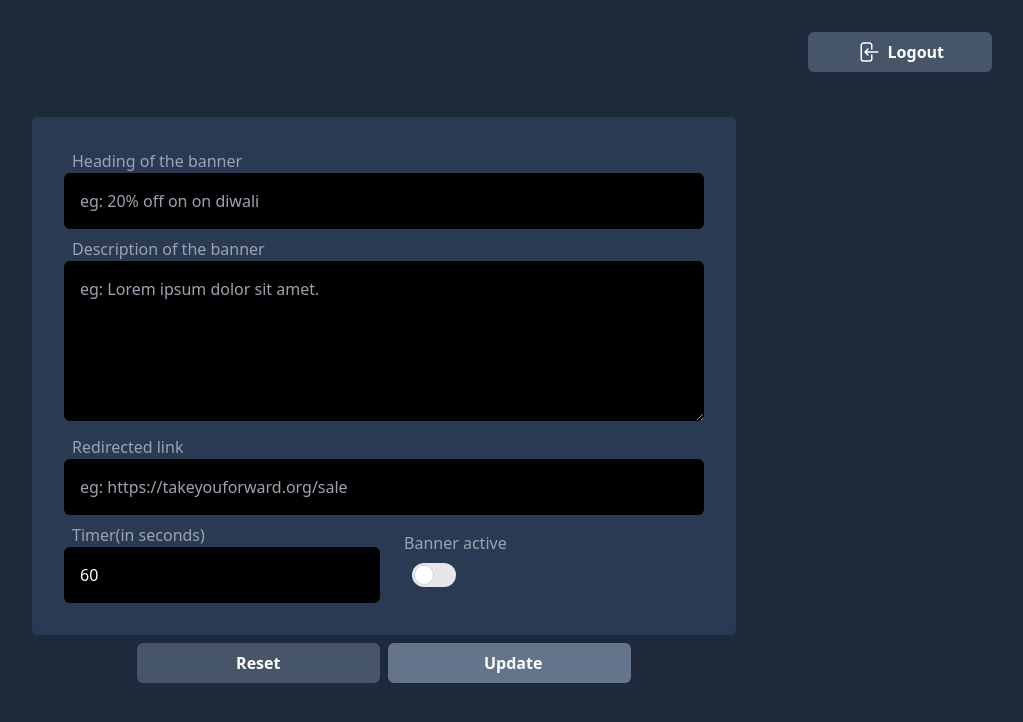
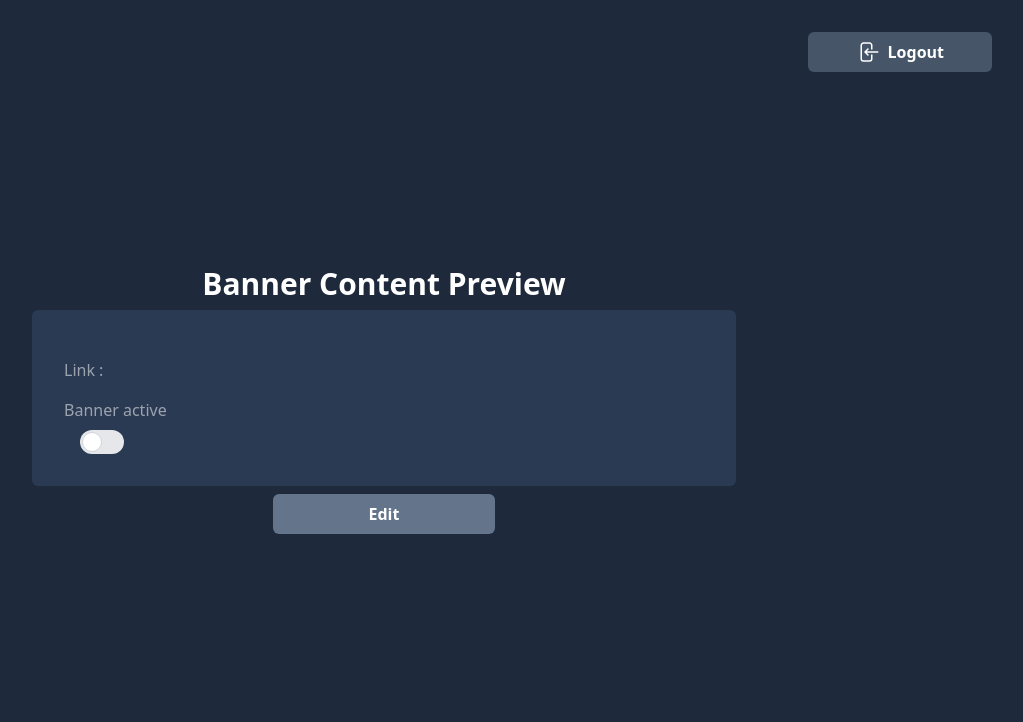
Before and after one commit to ubaish01/tuf-assignment, a React (Vite) app in the folder tuf-assignment-fe/: page /dashboard in a window 1280 px wide. Shown: the top 722 px of the page, without its empty margins (256-1279 px from the left). Built offline with nearby package versions, Linux system fonts and the light colour scheme; no server answers; sample sign-in values are in the browser's storage; the HTML template or start-up script is replaced by a standard one.

Commit message:
updated banner dashboard

```diff
--- a/tuf-assignment-fe/src/components/Dashboard.tsx
+++ b/tuf-assignment-fe/src/components/Dashboard.tsx
@@ -6,8 +6,14 @@ import useBanner, { bannerType } from "../hooks/useBanner";
 import { useNavigate } from "react-router-dom";
 import useAuth from "../hooks/useAuth";
 
+const STATE = {
+  EDIT: 1,
+  PREVIEW: 2,
+};
+
 const Dashboard = () => {
-  const { banner, updateBanner, isLoading } = useBanner();
+  const { banner, toggleBanner, updateBanner, isLoading } = useBanner();
+  const [state, setState] = useState(STATE.PREVIEW);
   const [data, setData] = useState<bannerType>({
     heading: "",
     content: "",
@@ -51,6 +57,8 @@ const Dashboard = () => {
           Logout
         </Button>
       </div>
+      {state === STATE.EDIT ? (
+        <>
           <div className="bg-[#2b3a53] text-gray-400 gap-2 2xl:w-2/4 md:3/4 w-full grid grid-cols-2  md:p-8 sm:p-4 p-2 py-4   rounded-md">
             <div className="col-span-2">
               <span className="px-2 py-2">Heading of the banner</span>
@@ -108,6 +116,7 @@ const Dashboard = () => {
               className="bg-slate-600  px-24 py-2 w-full "
               onClick={() => {
                 setData(banner as bannerType);
+                setState(STATE.PREVIEW);
               }}
             >
               Reset
@@ -115,13 +124,50 @@ const Dashboard = () => {
             <Button
               className="bg-slate-500   px-24  py-2 w-full "
               loading={isLoading}
-          onClick={() => {
-            updateBanner(data);
+              onClick={async () => {
+                await updateBanner(data);
+                setState(STATE.PREVIEW);
               }}
             >
               Update
             </Button>
           </div>
+        </>
+      ) : (
+        <>
+          <h1 className="mb-2 text-3xl font-semibold text-white">
+            Banner Content Preview
+          </h1>
+          <div className="bg-[#2b3a53] flex-col flex text-gray-400 gap-2 2xl:w-2/4 md:3/4 w-full   md:p-8 sm:p-4 p-2 py-4   rounded-md">
+            <div className="text-2xl">{data?.heading}</div>
+            <div>{data?.content}</div>
+            <div>
+              Link :{" "}
+              <span className="underline cursor-pointer">{data?.link}</span>
+            </div>
+            <div>
+              <div className="col-span-1 flex flex-col ">
+                <span className=" py-2">Banner active</span>
+                <label className="inline-flex items-center px-4 cursor-pointer">
+                  <input
+                    type="checkbox"
+                    checked={data?.active}
+                    onClick={toggleBanner}
+                    className="sr-only peer"
+                  />
+                  <div className="relative w-11 h-6 bg-gray-200 peer-focus:outline-none peer-focus:ring-4 peer-focus:ring-blue-300 dark:peer-focus:ring-blue-800 rounded-full peer dark:bg-gray-700 peer-checked:after:translate-x-full rtl:peer-checked:after:-translate-x-full peer-checked:after:border-white after:content-[''] after:absolute after:top-[2px] after:start-[2px] after:bg-white after:border-gray-300 after:border after:rounded-full after:h-5 after:w-5 after:transition-all dark:border-gray-600 peer-checked:bg-blue-600"></div>
+                </label>
+              </div>{" "}
+            </div>
+          </div>
+          <Button
+            className="bg-slate-500   px-24  mt-2"
+            onClick={() => setState(STATE.EDIT)}
+          >
+            Edit
+          </Button>
+        </>
+      )}
     </div>
   );
 };
--- a/tuf-assignment-fe/src/hooks/useBanner.ts
+++ b/tuf-assignment-fe/src/hooks/useBanner.ts
@@ -31,7 +31,7 @@ const useBanner = () => {
     }
   };
 
-  const toggleBaner = async () => {
+  const toggleBanner = async () => {
     try {
       const response = await putRequest(BANNER.TOGGLE);
       if (response.data.success) {
@@ -99,7 +99,7 @@ const useBanner = () => {
   return {
     banner,
     updateBanner,
-    toggleBaner,
+    toggleBanner,
     timer,
     active,
     isLoading,
```
Lines whose indentation alone changed are shown as unchanged.
